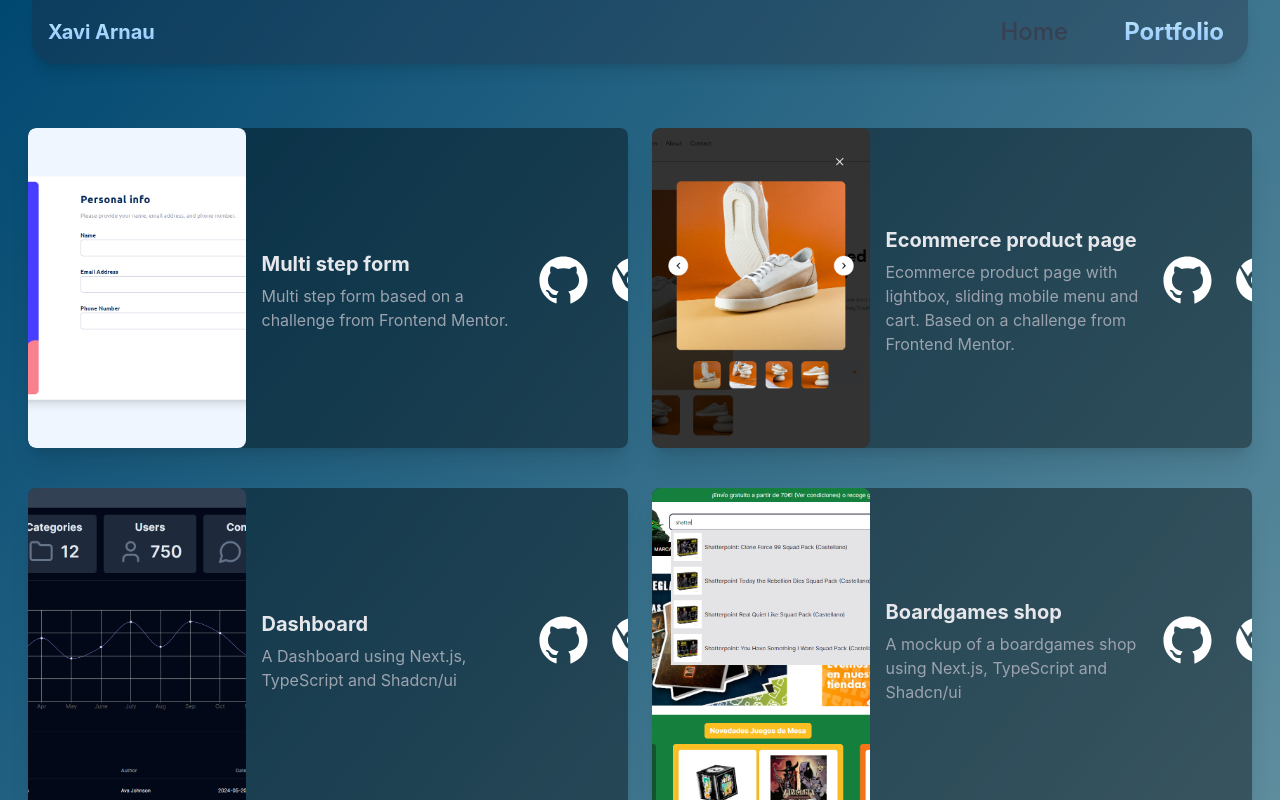
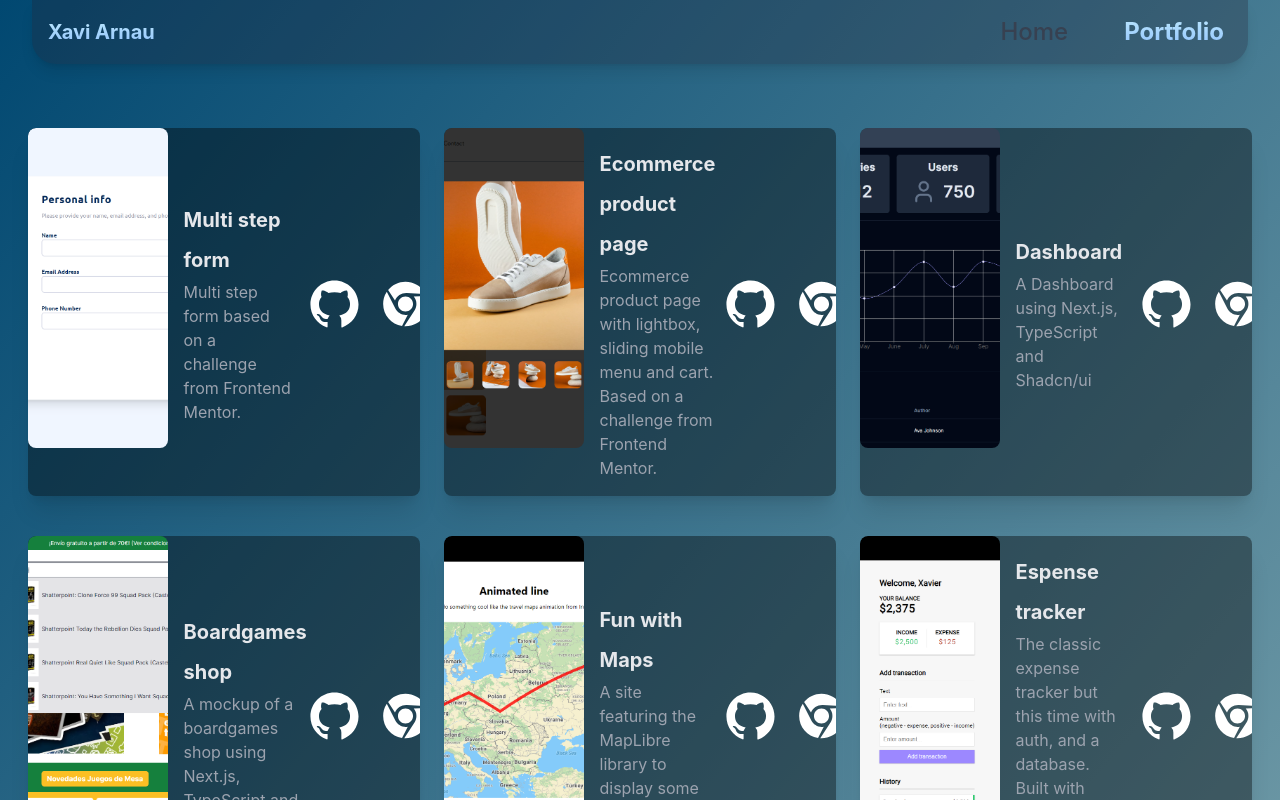
Before and after one commit to Xavi-Arnau/portfolio-tailwind-app, a React (Create React App) app: page /Portfolio in a window 1280 px wide. Shown: the top 800 px of the page. Built offline with nearby package versions, Linux system fonts and the light colour scheme.

Commit message:
layout change and new project added

```diff
--- a/src/components/Portfolio.jsx
+++ b/src/components/Portfolio.jsx
@@ -17,13 +17,14 @@ import proj15 from "../assets/Rock-Paper-Scissors.png";
 import proj16 from "../assets/Room-Homepage.png";
 import proj17 from "../assets/XaviPress.png";
 import proj18 from "../assets/Boardgames-Shop.png";
+import proj19 from "../assets/Expense-Tracker.png";
 
 import Project from "./Project";
 
 export const Portfolio = () => {
   return (
     <div className="pt-16 pb-10 sm:pt-16 sm:pb-16 lg:pb-16">
-      <div className="px-7 mx-auto grid sm:grid-cols-2 gap-6">
+      <div className="px-7 mx-auto grid sm:grid-cols-3 gap-6">
         <Project
           image={proj9}
           site={"https://some-multi-step-form.netlify.app/"}
@@ -65,6 +66,16 @@ export const Portfolio = () => {
           title={"Fun with Maps"}
           description={
             "A site featuring the MapLibre library to display some maps and functionality."
+          }
+        />
+
+        <Project
+          image={proj19}
+          site={"https://some-expense-tracker-nextjs.netlify.app/"}
+          github={"https://github.com/Xavi-Arnau/expense-tracker-nextjs"}
+          title={"Espense tracker"}
+          description={
+            "The classic expense tracker but this time with auth, and a database. Built with Next.js, TypeScript, Prisma, Neon & Clerk."
           }
         />
         <Project
--- a/src/components/Project.jsx
+++ b/src/components/Project.jsx
@@ -12,7 +12,7 @@ const Project = ({ image, github, site, description, title }) => {
         />
       </a>
 
-      <div className="flex flex-col col-span-4 p-4 mx-auto my-auto">
+      <div className="flex flex-col col-span-3 p-4 mx-auto my-auto">
         <h2 className="text-gray-200 font-bold text-xl leading-10">{title}</h2>
         <p className="text-gray-400">{description}</p>
       </div>
```
Also changed, not shown: src/assets/Expense-Tracker.png (added).
